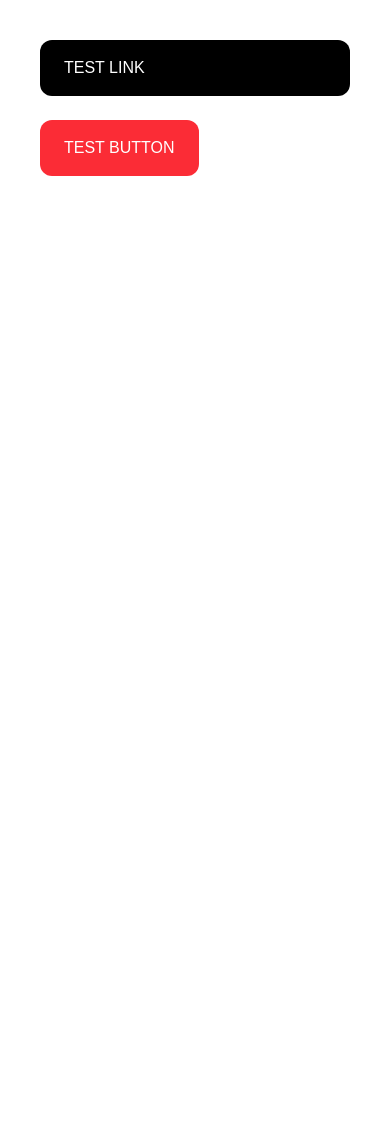
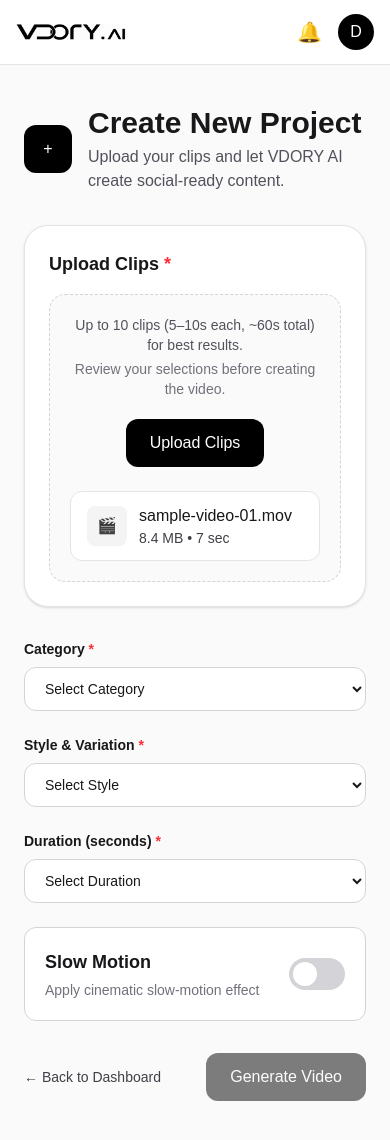
Before and after one commit to dkdipendu-crypto/vdory-frontend, a Next.js app: page /studio in a window 390 px wide. Before the commit the page ends 844 px from the top, so only its background shows below. Built offline with nearby package versions, Linux system fonts and the light colour scheme.

Commit message:
studio page mobile UI fixes

```diff
--- a/app/studio/page.tsx
+++ b/app/studio/page.tsx
@@ -1,24 +1,311 @@
 "use client";
 
+import { useRef, useState } from "react";
+import Image from "next/image";
+import { useRouter } from "next/navigation";
+
 export default function StudioPage() {
+const router = useRouter();
+const fileInputRef = useRef<HTMLInputElement>(null);
+
+const [clips, setClips] = useState<File[]>([]);
+const [category, setCategory] = useState("");
+const [style, setStyle] = useState("");
+const [duration, setDuration] = useState("");
+const [slowMotion, setSlowMotion] = useState(false);
+
+const handleUpload = (e: React.ChangeEvent<HTMLInputElement>) => {
+const files = Array.from(e.target.files || []);
+
+if (files.length > 10) {
+alert("Maximum 10 clips allowed.");
+return;
+}
+
+setClips(files);
+};
+
+const clearClips = () => {
+setClips([]);
+if (fileInputRef.current) {
+fileInputRef.current.value = "";
+}
+};
+
+const canGenerate =
+clips.length > 0 &&
+category !== "" &&
+style !== "" &&
+duration !== "";
+
 return (
-<main className="p-10">
-<a
-href="https://google.com"
-className="block bg-black text-white px-6 py-4 rounded-xl mb-6"
+<main className="min-h-screen bg-zinc-50">
+{/* Header */}
+<header className="sticky top-0 z-50 bg-white border-b border-zinc-200">
+<div className="max-w-7xl mx-auto px-4 md:px-6 h-16 flex items-center justify-between">
+<Image
+src="/logo-vdory.png"
+alt="VDORY AI"
+width={110}
+height={20}
+priority
+/>
+
+<div className="flex items-center gap-4">
+<button className="text-xl">🔔</button>
+
+<div className="w-9 h-9 rounded-full bg-black text-white flex items-center justify-center">
+D
+</div>
+</div>
+</div>
+</header>
+
+{/* Content */}
+<section className="max-w-4xl mx-auto px-6 md:px-6 pt-10 pb-10">
+{/* Title */}
+<div className="flex items-center gap-4 mb-8">
+<div className="w-12 h-12 min-w-12 rounded-xl bg-black text-white flex items-center justify-center">
++
+</div>
+
+<div>
+<h1 className="text-3xl font-bold text-zinc-900">
+Create New Project
+</h1>
+
+<p className="text-zinc-600 mt-1">
+Upload your clips and let VDORY AI create social-ready content.
+</p>
+</div>
+</div>
+
+{/* Upload Section */}
+<div className="rounded-3xl border border-zinc-200 bg-white p-6 shadow-sm">
+<h2 className="text-lg font-semibold text-zinc-900 mb-4">
+Upload Clips <span className="text-red-500">*</span>
+</h2>
+
+<div className="rounded-2xl border border-dashed border-zinc-300 p-5 bg-zinc-50">
+<p className="text-sm text-zinc-600 text-center">
+Up to 10 clips (5–10s each, ~60s total) for best results.
+</p>
+
+<p className="text-sm text-zinc-500 text-center mt-1">
+Review your selections before creating the video.
+</p>
+
+<div className="flex justify-center mt-5">
+<button
+onClick={() => fileInputRef.current?.click()}
+className="bg-black text-white px-6 py-3 rounded-xl font-medium hover:opacity-90"
 >
-TEST LINK
-</a>
+Upload Clips
+</button>
+
+<input
+ref={fileInputRef}
+type="file"
+multiple
+accept="video/*"
+className="hidden"
+onChange={handleUpload}
+/>
+</div>
+
+{clips.length === 0 ? (
+
+<div className="mt-6">
+<div className="flex items-center justify-between rounded-xl border border-zinc-200 bg-white px-4 py-3">
+
+<div className="flex items-center gap-3">
+
+<div className="w-10 h-10 rounded-lg bg-zinc-100 flex items-center justify-center">
+🎬
+</div>
+
+<div>
+<p className="text-base font-medium text-zinc-900">
+sample-video-01.mov
+</p>
+
+<p className="text-sm text-zinc-700">
+8.4 MB • 7 sec
+</p>
+</div>
+
+</div>
+
+</div>
+</div>
+
+) : (
+
+<>
+
+<div className="mt-6 space-y-3">
+{clips.map((clip, index) => (
+<div
+key={index}
+className="flex items-center justify-between rounded-xl border border-zinc-200 bg-white px-4 py-3"
+>
+<div className="flex items-center gap-3">
+<div className="w-10 h-10 rounded-lg bg-zinc-100 flex items-center justify-center">
+🎬
+</div>
+
+<div>
+<p className="text-base font-medium text-zinc-900">
+{clip.name}
+</p>
+
+<p className="text-sm text-zinc-700">
+{(clip.size / 1024 / 1024).toFixed(2)} MB
+</p>
+</div>
+</div>
+</div>
+))}
+</div>
+
+<div className="mt-4">
+<button
+onClick={clearClips}
+className="text-sm bg-red-600 text-white px-4 py-2 rounded-lg"
+>
+Clear All Clips
+</button>
+</div>
+</>
+)}
+</div>
+</div>
+
+{/* Category */}
+<div className="mt-8">
+<label className="block text-sm font-semibold text-zinc-900 mb-2">
+Category <span className="text-red-500">*</span>
+</label>
+
+<select
+value={category}
+onChange={(e) => setCategory(e.target.value)}
+className="w-full rounded-xl border border-zinc-300 bg-white px-4 py-3 text-zinc-900 text-sm"
+>
+<option value="">Select Category</option>
+<option>Talking / Commentary</option>
+<option>Product / Showcase</option>
+<option>Food & Cooking</option>
+<option>Travel & Lifestyle</option>
+<option>Fitness & Sports</option>
+<option>Fashion & Beauty</option>
+<option>Entertainment</option>
+<option>General</option>
+</select>
+</div>
+
+{/* Style */}
+<div className="mt-6">
+<label className="block text-sm font-semibold text-zinc-900 mb-2">
+Style & Variation <span className="text-red-500">*</span>
+</label>
+
+<select
+value={style}
+onChange={(e) => setStyle(e.target.value)}
+className="w-full rounded-xl border border-zinc-300 bg-white px-4 py-3 text-zinc-900 text-sm"
+>
+<option value="">Select Style</option>
+<option>Balanced variation</option>
+<option>Engaging variation</option>
+<option>Minimal variation</option>
+<option>Fast-paced variation</option>
+<option>Luxury style</option>
+<option>Product-focused style</option>
+<option>Fashion style</option>
+<option>Lifestyle style</option>
+</select>
+</div>
+
+{/* Duration */}
+<div className="mt-6">
+<label className="block text-sm font-semibold text-zinc-900 mb-2">
+Duration (seconds) <span className="text-red-500">*</span>
+</label>
+
+<select
+value={duration}
+onChange={(e) => setDuration(e.target.value)}
+className="w-full rounded-xl border border-zinc-300 bg-white px-4 py-3 text-zinc-900 text-sm"
+>
+<option value="">Select Duration</option>
+<option>10</option>
+<option>15</option>
+<option>20</option>
+<option>30</option>
+<option>60</option>
+</select>
+</div>
+
+{/* Slow Motion */}
+<div className="mt-6">
+<button
+type="button"
+onClick={() => setSlowMotion(!slowMotion)}
+className="w-full rounded-xl border border-zinc-300 bg-white p-5"
+>
+<div className="flex items-center justify-between">
+<div className="text-left">
+<p className="text-lg font-semibold text-zinc-900">
+Slow Motion
+</p>
+
+<p className="text-sm text-zinc-500 mt-1">
+Apply cinematic slow-motion effect
+</p>
+</div>
+
+<div
+className={`relative w-14 h-8 rounded-full transition-all ${
+slowMotion
+? "bg-black"
+: "bg-zinc-300"
+}`}
+>
+<div
+className={`absolute top-1 w-6 h-6 bg-white rounded-full transition-all ${
+slowMotion
+? "left-7"
+: "left-1"
+}`}
+/>
+</div>
+</div>
+</button>
+
+</div>
+
+{/* Actions */}
+<div className="mt-8 flex items-center justify-between">
+<button
+onClick={() => router.push("/dashboard")}
+className="text-sm font-medium text-zinc-700 hover:text-black"
+>
+← Back to Dashboard
+</button>
 
 <button
-className="block bg-red-500 text-white px-6 py-4 rounded-xl"
-style={{ touchAction: "manipulation" }}
-onClick={() => {
-document.body.style.backgroundColor = "green";
-}}
+disabled={!canGenerate}
+className={`px-6 py-3 rounded-xl text-white transition whitespace-nowrap ${
+canGenerate
+? "bg-black hover:opacity-90"
+: "bg-black opacity-50 cursor-not-allowed"
+}`}
 >
-TEST BUTTON
+Generate Video
 </button>
+</div>
+</section>
 </main>
 );
 }
```
